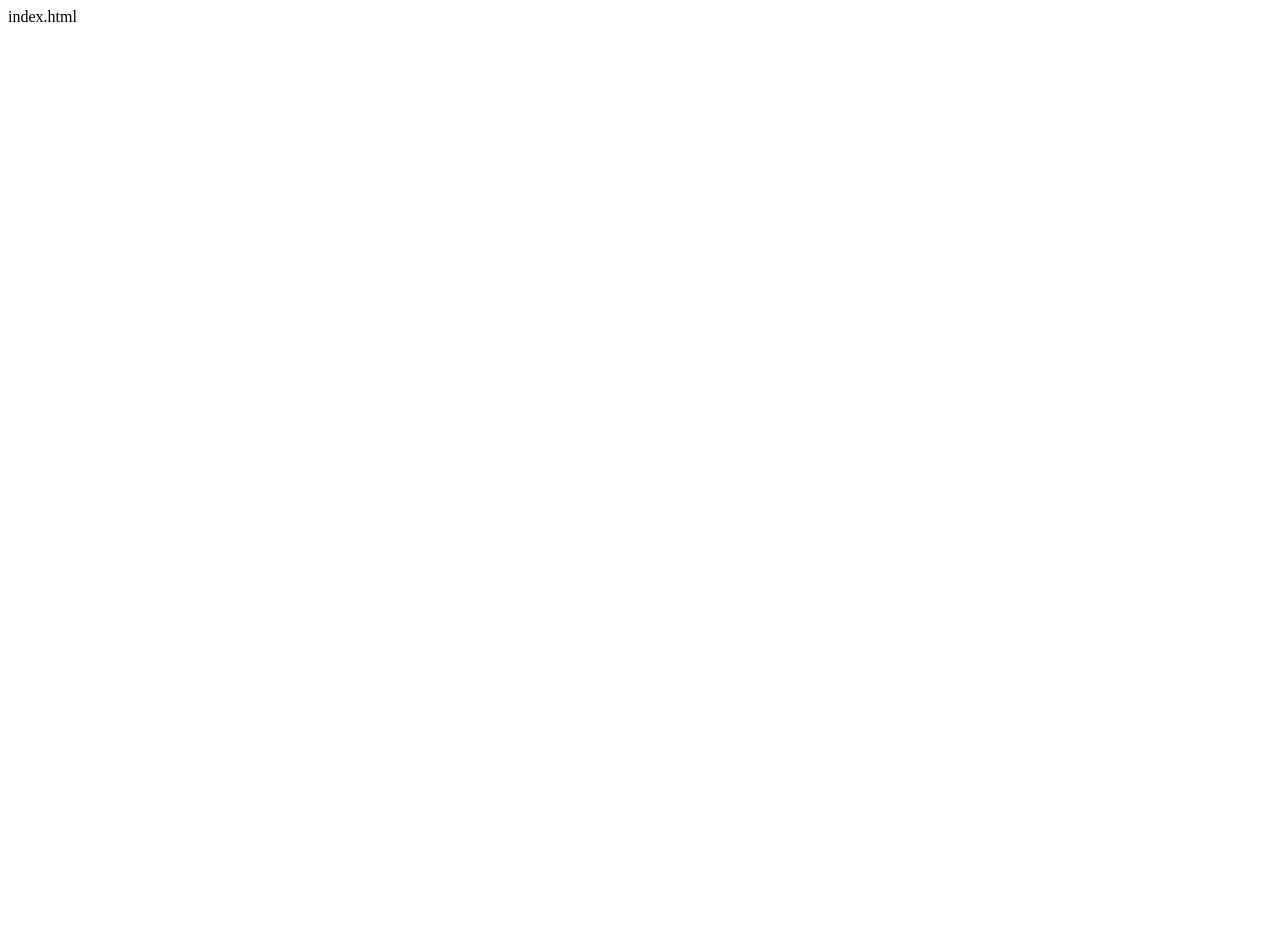
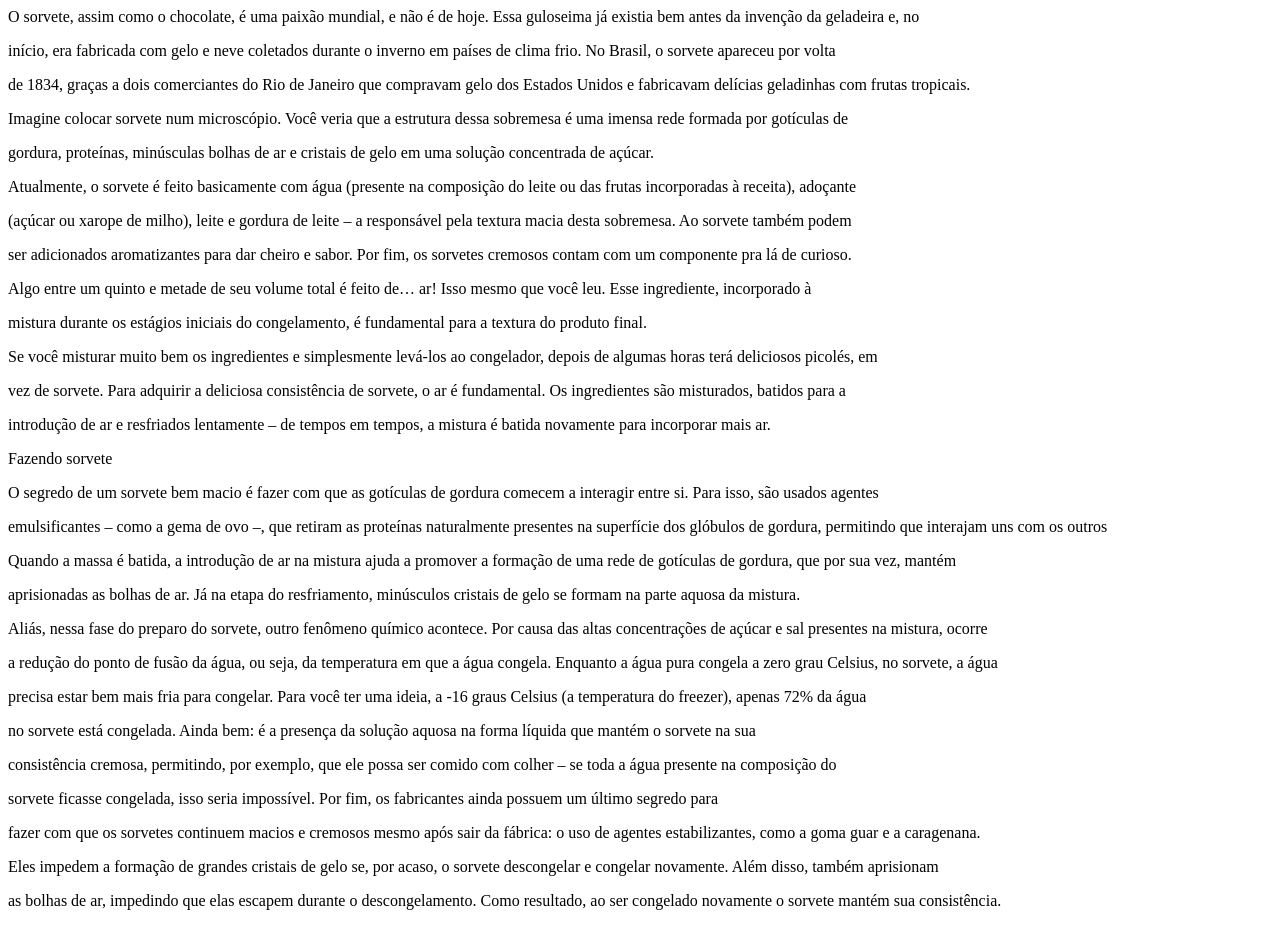
Before and after one commit to sorrayla/avalia-o22-11, a plain HTML site: page index.html in a window 1280 px wide. Before the commit the page ends 800 px from the top, so only its background shows below. Drawn offline with Linux system fonts and the light colour scheme.

Commit message:
paragrafo

```diff
--- a/index.html
+++ b/index.html
@@ -1 +1,21 @@
-index.html
+<p>O sorvete, assim como o chocolate, é uma paixão mundial, e não é de hoje. Essa guloseima já existia bem antes da invenção da geladeira e, no</p><p>início, era fabricada com gelo e neve coletados durante o inverno em países de clima frio. No Brasil, o sorvete apareceu por volta </p><p>de 1834, graças a dois comerciantes do Rio de Janeiro que compravam gelo dos Estados Unidos e fabricavam delícias geladinhas com frutas tropicais.</p>
+
+<p>Imagine colocar sorvete num microscópio. Você veria que a estrutura dessa sobremesa é uma imensa rede formada por gotículas de</p><p>gordura, proteínas, minúsculas bolhas de ar e cristais de gelo em uma solução concentrada de açúcar.</p>
+
+<p>Atualmente, o sorvete é feito basicamente com água (presente na composição do leite ou das frutas incorporadas à receita), adoçante </p><p>(açúcar ou xarope de milho), leite e gordura de leite – a responsável pela textura macia desta sobremesa. Ao sorvete também podem </p><p>ser adicionados aromatizantes para dar cheiro e sabor.
+
+Por fim, os sorvetes cremosos contam com um componente pra lá de curioso.</p><p>Algo entre um quinto e metade de seu volume total é feito de… ar! Isso mesmo que você leu. Esse ingrediente, incorporado à </p><p>mistura durante os estágios iniciais do congelamento, é fundamental para a textura do produto final.</p>
+
+<p>Se você misturar muito bem os ingredientes e simplesmente levá-los ao congelador, depois de algumas horas terá deliciosos picolés, em </p><p>vez de sorvete. Para adquirir a deliciosa consistência de sorvete, o ar é fundamental. Os ingredientes são misturados, batidos para a </p><p>introdução de ar e resfriados lentamente – de tempos em tempos, a mistura é batida novamente para incorporar mais ar.</p>
+
+<p>Fazendo sorvete</p>
+
+<p>O segredo de um sorvete bem macio é fazer com que as gotículas de gordura comecem a interagir entre si. Para isso, são usados agentes</p><p>emulsificantes – como a gema de ovo –, que retiram as proteínas naturalmente presentes na superfície dos glóbulos de gordura, permitindo que interajam uns com os outros </p>
+
+<p>Quando a massa é batida, a introdução de ar na mistura ajuda a promover a formação de uma rede de gotículas de gordura, que por sua vez, mantém </p><p>aprisionadas as bolhas de ar. Já na etapa do resfriamento, minúsculos cristais de gelo se formam na parte aquosa da mistura.</p>
+
+<p>Aliás, nessa fase do preparo do sorvete, outro fenômeno químico acontece. Por causa das altas concentrações de açúcar e sal presentes na mistura, ocorre </p><p>a redução do ponto de fusão da água, ou seja, da temperatura em que a água congela. Enquanto a água pura congela a zero grau Celsius, no sorvete, a água</p><p> precisa estar bem mais fria para congelar.
+
+Para você ter uma ideia, a -16 graus Celsius (a temperatura do freezer), apenas 72% da água</p><p>no sorvete está congelada. Ainda bem: é a presença da solução aquosa na forma líquida que mantém o sorvete na sua </p><p>consistência cremosa, permitindo, por exemplo, que ele possa ser comido com colher – se toda a água presente na composição do </p><p>sorvete ficasse congelada, isso seria impossível.
+
+Por fim, os fabricantes ainda possuem um último segredo para</p><p>fazer com que os sorvetes continuem macios e cremosos mesmo após sair da fábrica: o uso de agentes estabilizantes, como a goma guar e a caragenana.</p><p>Eles impedem a formação de grandes cristais de gelo se, por acaso, o sorvete descongelar e congelar novamente. Além disso, também aprisionam </p><p>as bolhas de ar, impedindo que elas escapem durante o descongelamento. Como resultado, ao ser congelado novamente o sorvete mantém sua consistência.</p>
```
